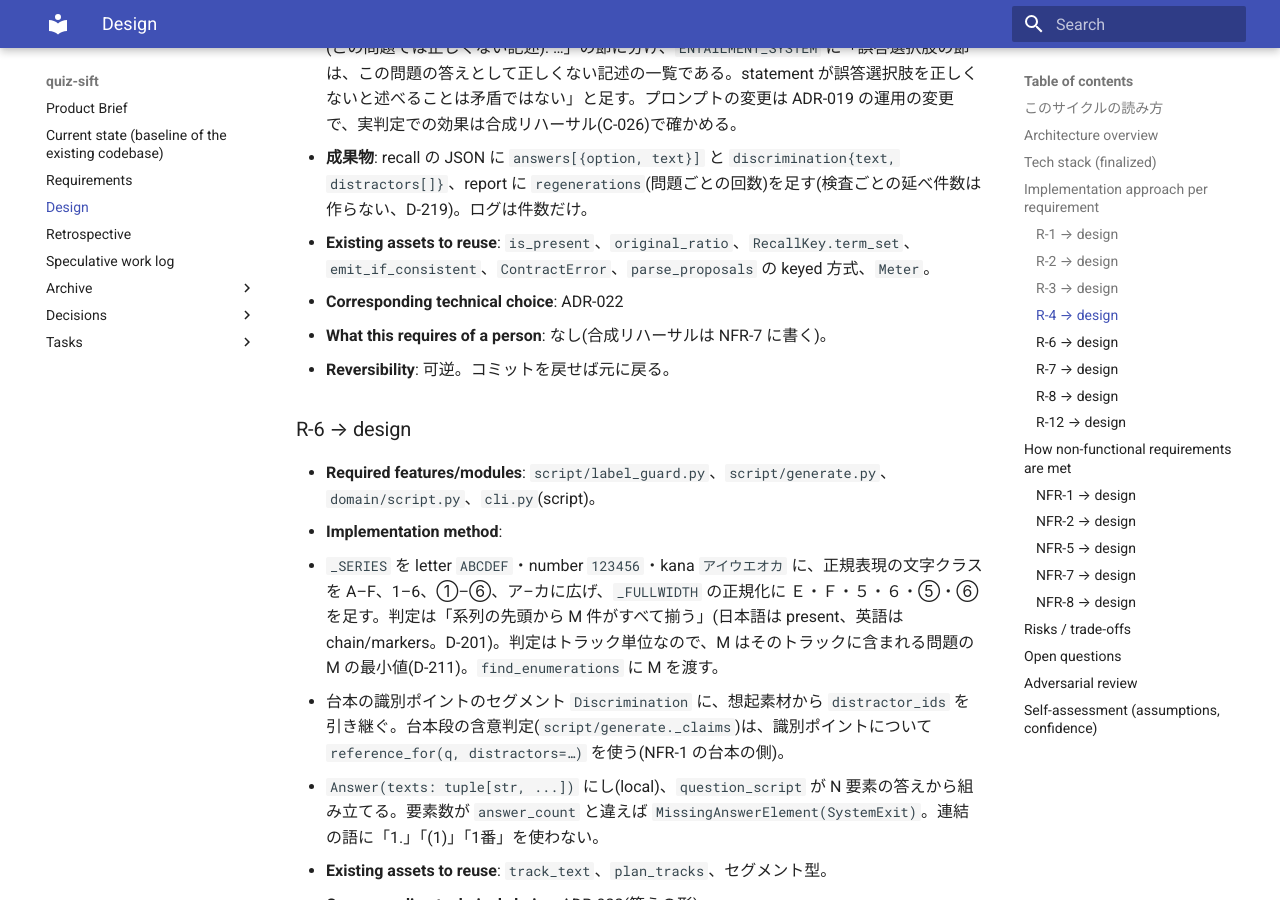
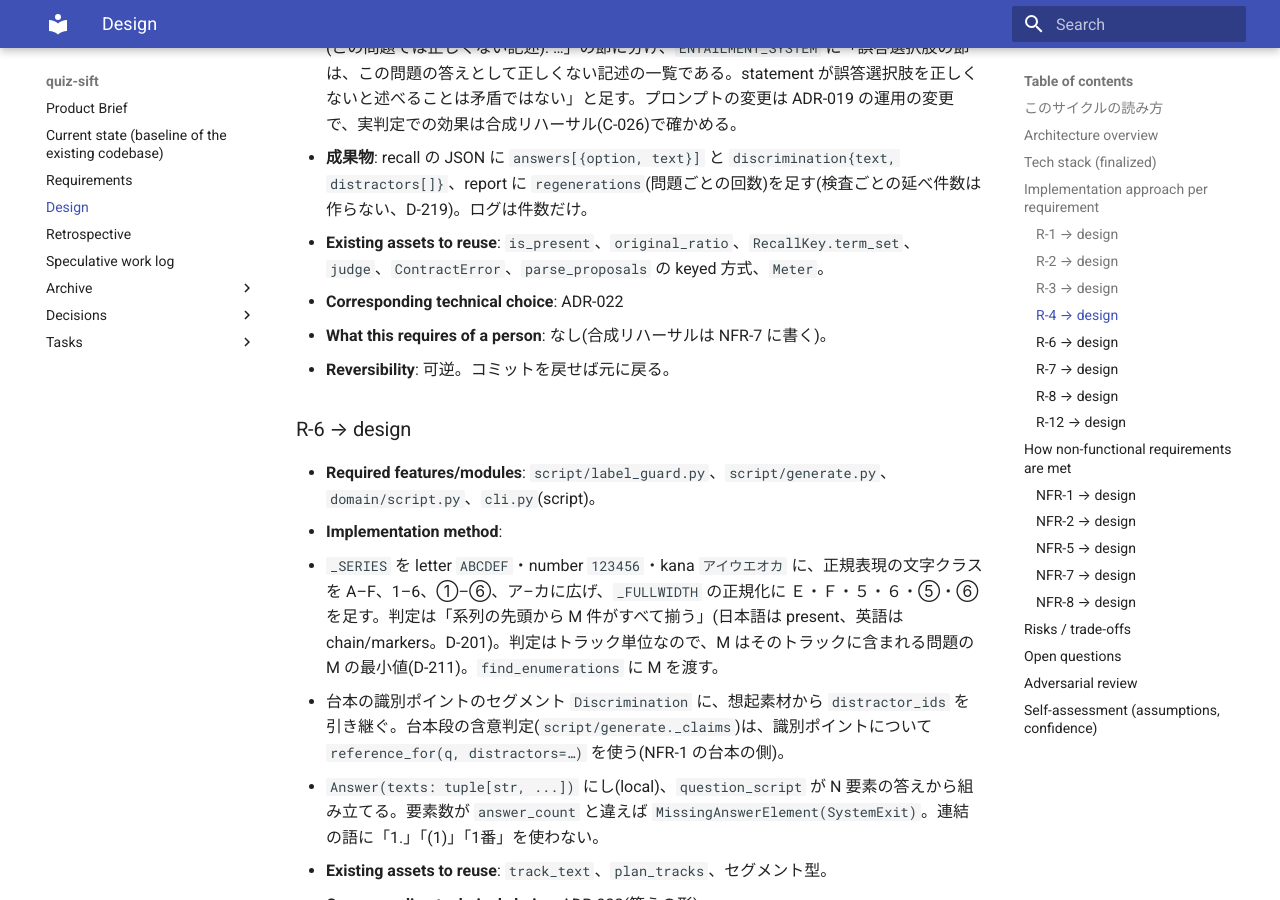
Before and after one commit to komoroko/quiz-sift, an MkDocs documentation site: the page built from docs/20-design.md, in a window 1280 px wide and 900 px high, scrolled down 4800 px. Built offline with MkDocs 1.6.1 and Material for MkDocs 9.7.7, drawn with Linux system fonts in a browser that asks for light colours.

```diff
--- a/docs/20-design.md
+++ b/docs/20-design.md
@@ -83,7 +83,7 @@
   - **含意判定**: 答えの要素は `reference_for(q, focus=要素の option_id)`、識別ポイントは `reference_for(q, distractors=distractor_ids)`(D-192)。機械検査を通った素材だけを判定し、不合格は検査名 `entailment` として同じ上限の中で作り直す(D-232、ADR-026。当初の「再生成せず `EntailmentRejected`」を改めた)。
   - **reference の形**: 誤答の本文を「正しい情報」として渡すと、「X は当てはまらない」という正しい識別ポイントが contradicted になる。そこで reference を「正解: …」と「誤答選択肢(この問題では正しくない記述): …」の節に分け、`ENTAILMENT_SYSTEM` に「誤答選択肢の節は、この問題の答えとして正しくない記述の一覧である。statement が誤答選択肢を正しくないと述べることは矛盾ではない」と足す。プロンプトの変更は ADR-019 の運用の変更で、実判定での効果は合成リハーサル(C-026)で確かめる。
   - **成果物**: recall の JSON に `answers[{option, text}]` と `discrimination{text, distractors[]}`、report に `regenerations`(問題ごとの回数)を足す(検査ごとの延べ件数は作らない、D-219)。ログは件数だけ。
-- **Existing assets to reuse**: `is_present`、`original_ratio`、`RecallKey.term_set`、`emit_if_consistent`、`ContractError`、`parse_proposals` の keyed 方式、`Meter`。
+- **Existing assets to reuse**: `is_present`、`original_ratio`、`RecallKey.term_set`、`judge`、`ContractError`、`parse_proposals` の keyed 方式、`Meter`。
 - **Corresponding technical choice**: ADR-022
 - **What this requires of a person**: なし(合成リハーサルは NFR-7 に書く)。
 - **Reversibility**: 可逆。コミットを戻せば元に戻る。
```
Also changed, not shown: docs/tasks/T-076.md (+1 -0 lines), 3 other files.
